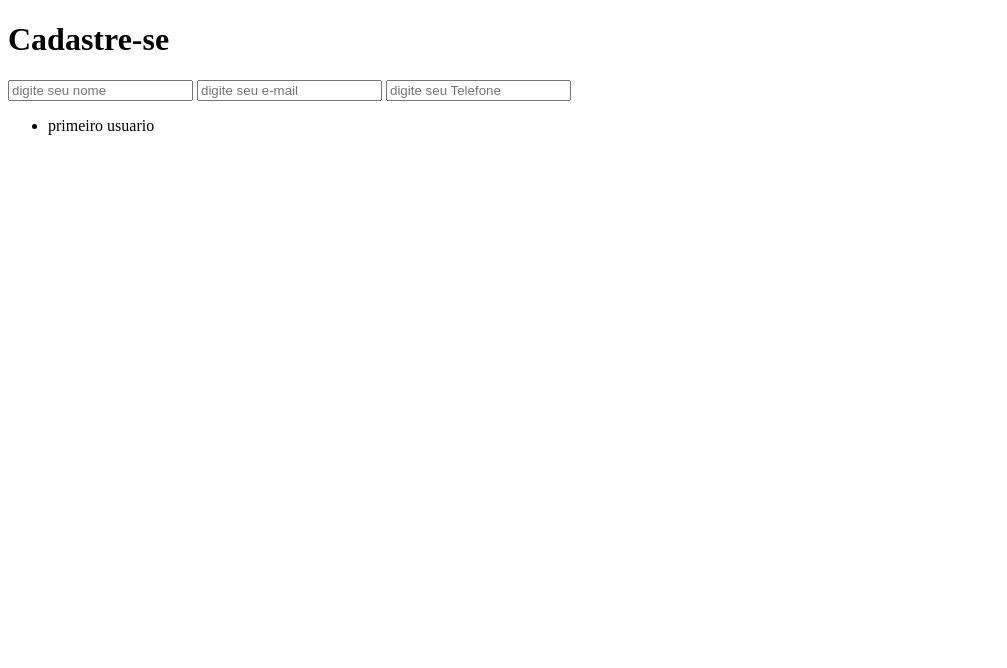
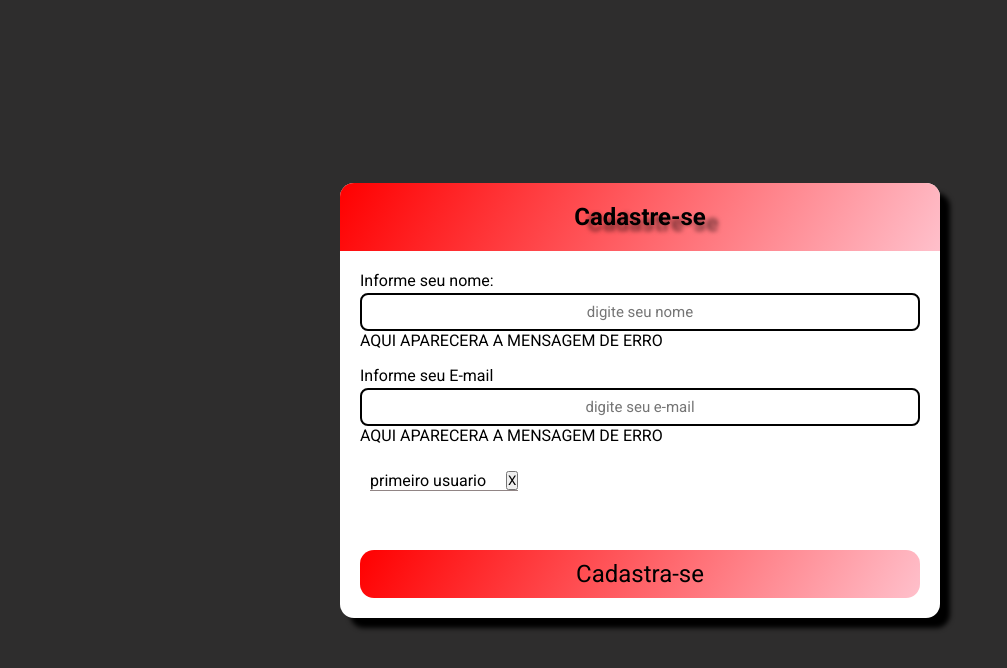
Before and after one commit to Warlleyfer/modulo-9, a plain HTML site: page AtividadeModulo-9/index.html in a window 1280 px wide. Shown: the whole page, without its empty margins (0-1007 px from the left). Drawn offline with Linux system fonts and the light colour scheme; no server answers.

Commit message:
adicionando a logica

```diff
--- a/AtividadeModulo-9/index.html
+++ b/AtividadeModulo-9/index.html
@@ -4,22 +4,46 @@
 <head>
     <meta charset="UTF-8">
     <meta name="viewport" content="width=device-width, initial-scale=1.0">
+
+    <link rel="preconnect" href="https://fonts.googleapis.com">
+    <link rel="preconnect" href="https://fonts.gstatic.com" crossorigin>
+    <link href="https://fonts.googleapis.com/css2?family=Roboto:ital,wght@0,100..900;1,100..900&display=swap"
+        rel="stylesheet">
     <title>cadastro.</title>
+    <link rel="stylesheet" href="style.css">
 </head>
 
 <body>
-    <main>
-        <form>
+    <div class="conteiner">
+
+        <section class="header">
             <h1>Cadastre-se</h1>
-            <input type="text" id="descricao" placeholder="digite seu nome">
-            <input type="text" id="InformeEmail" placeholder="digite seu e-mail">
-            <input type="text" id="Informesenha" placeholder="digite seu Telefone">
+        </section>
+        <form class="form" id="form">
+            <div class="divnome">
+                <label for="username">Informe seu nome:</label>
+                <input type="text"
+                id="username"
+                placeholder="digite seu nome">
+                <a>AQUI APARECERA A MENSAGEM DE ERRO</a>
+            </div>
+
+            <div class="divnome">
+                <label for="e-mail">Informe seu E-mail</label>
+                <input type="email" id="Emailusuario" placeholder="digite seu e-mail">
+                <a>AQUI APARECERA A MENSAGEM DE ERRO</a>
+            </div>
+
+            <div class="mostrarnome">
+                <ul id="listaDeUsuarios" class=" listaDeUsuarios">
+                    <li>primeiro usuario <button>X</button></li><br>
+                </ul>
+            </div>
+            <button class="botao" id="add">Cadastra-se</button>
         </form>
-<ul id="listaDeUsuarios">
-    <li>primeiro usuario</li>
-</ul>
 
-    </main>
+
+    </div>
     <script src="script.js"></script>
 </body>
 
--- a/AtividadeModulo-9/script.js
+++ b/AtividadeModulo-9/script.js
@@ -0,0 +1,84 @@
+const lista = document.getElementById("listaDeUsuarios");
+const btnAdd = document.getElementById("add");
+
+// Carregar usuários do servidor ao abrir a página
+fetch("https://crudcrud.com/api/2faf6ead09bc4069adc710ae3972dc8c/users")
+    .then(Response => Response.json())
+    .then((listaDeUsuarios) => {
+        listaDeUsuarios.forEach(usuario => {
+            const li = document.createElement("li");
+            li.innerHTML = `<b>NOME:</b> ${usuario.user} <b>E-mail:</b> ${usuario.email}  <button class="deletar" data-id="${usuario._id}">X</button>`;
+
+            // Adicionar evento de deletar mantendo a classe "deletar"
+            const btnDeletar = li.querySelector(".deletar");
+            btnDeletar.addEventListener("click", (e) => {
+                const IDusuario = e.target.dataset.id;
+
+                fetch(`https://crudcrud.com/api/2faf6ead09bc4069adc710ae3972dc8c/users/${IDusuario}`, {
+                    method: 'DELETE',
+                })
+                .then(Response => {
+                    if (Response.ok) {
+                        alert("Usuário deletado");
+                        li.remove();
+                    } else {
+                        alert('Erro ao deletar');
+                    }
+                })
+                .catch(err => console.error(err));
+            });
+
+            lista.appendChild(li);
+        });
+    })
+    .catch(err => console.error("Erro ao buscar usuários:", err));
+
+// Adicionar novo usuário
+btnAdd.addEventListener("click", () => {
+    const Novousuario = document.getElementById("username").value;
+    const EmailUsuario = document.getElementById("Emailusuario").value;
+
+    if (!Novousuario || !EmailUsuario) {
+        alert("Preencha todos os campos");
+        return;
+    }
+
+    const dados = { user: Novousuario, email: EmailUsuario };
+
+    fetch("https://crudcrud.com/api/2faf6ead09bc4069adc710ae3972dc8c/users", {
+        method: 'POST',
+        headers: { "Content-Type": "application/json" },
+        body: JSON.stringify(dados)
+    })
+    .then(Response => Response.json())
+    .then((usuario) => {
+        const li = document.createElement("li");
+        li.innerHTML = `${usuario.user} - ${usuario.email}  <button class="deletar" data-id="${usuario._id}">X</button>`;
+
+        // Evento de deletar mantendo a classe "deletar"
+        const btnDeletar = li.querySelector(".deletar");
+        btnDeletar.addEventListener("click", (e) => {
+            const IDusuario = e.target.dataset.id;
+
+            fetch(`https://crudcrud.com/api/2faf6ead09bc4069adc710ae3972dc8c/users/${IDusuario}`, {
+                method: 'DELETE',
+            })
+            .then(Response => {
+                if (Response.ok) {
+                    alert("Usuário deletado");
+                    li.remove();
+                } else {
+                    alert('Erro ao deletar');
+                }
+            })
+            .catch(err => console.error(err));
+        });
+
+        lista.appendChild(li);
+
+        // Limpar inputs
+        document.getElementById("username").value = "";
+        document.getElementById("Emailusuario").value = "";
+    })
+    .catch(err => console.error("Erro ao adicionar usuário:", err));
+});
--- /dev/null
+++ b/AtividadeModulo-9/style.css
@@ -0,0 +1,95 @@
+*{
+    margin: 0%;
+    padding: 0%;
+    box-sizing: border-box;
+    font-family:roboto;
+
+}
+
+body{
+    display:flex;
+    align-items: center;
+    justify-content: center;
+    width: 100%;
+    min-height: 100vh;
+    background-color: #2e2d2d;
+}
+.conteiner{
+    background-color: rgb(255, 255, 255);
+    border-radius: 14px;
+    max-width: 600px;
+    width: 100%;
+ overflow: hidden;
+box-shadow: 10px 10px 5px black;
+}
+.header{
+    background: linear-gradient(120deg , red, pink);
+    padding: 20px;
+    text-align: center;
+    text-shadow: 13px 6px 4px rgba( 0, 0, 0, 0.5);
+
+
+}
+.form{
+    padding: 20px;
+}
+.divnome{
+    padding-bottom: 8px;
+    position: relative;
+    margin-bottom: 8px;
+}
+.divnome input{
+ display: block;
+ width: 100%;
+ padding: 8px;
+ border-radius: 8px;
+ border: solid black 2px;
+ text-align: center;
+ font-size: 15px;
+}
+.divnome label{
+     margin-bottom:3px;
+     display:inline-block;
+}
+.botao{
+    display: flex;
+    align-items: center;
+    justify-content: center;
+    width: 100%;
+    padding: 10px;
+    border: none;
+    border-radius: 14px;
+    font-size: 24px;
+    font-size:roboto;
+  margin-top: 20px;
+    background: linear-gradient(120deg , red, pink);
+    cursor: pointer;
+
+}
+.deletar{
+    width: 80px;
+    background-color: red;
+    border-radius: 4px;
+    box-shadow: 3px 5px 4px  black;
+    margin-left: 20px;
+}
+li{
+ display:flex;
+ justify-content: space-between;
+ width: 100%;
+ margin: 10px;
+   box-sizing: border-box;
+  border-bottom: 1px solid #918585;
+}
+ul{
+    display: flex;
+    flex-direction: column;
+      gap: 10px;
+  padding: 0;
+  margin: 0;
+}
+.mostrarnome{
+    display: flex;
+    align-items: center;
+    gap: 10px;
+}
```
